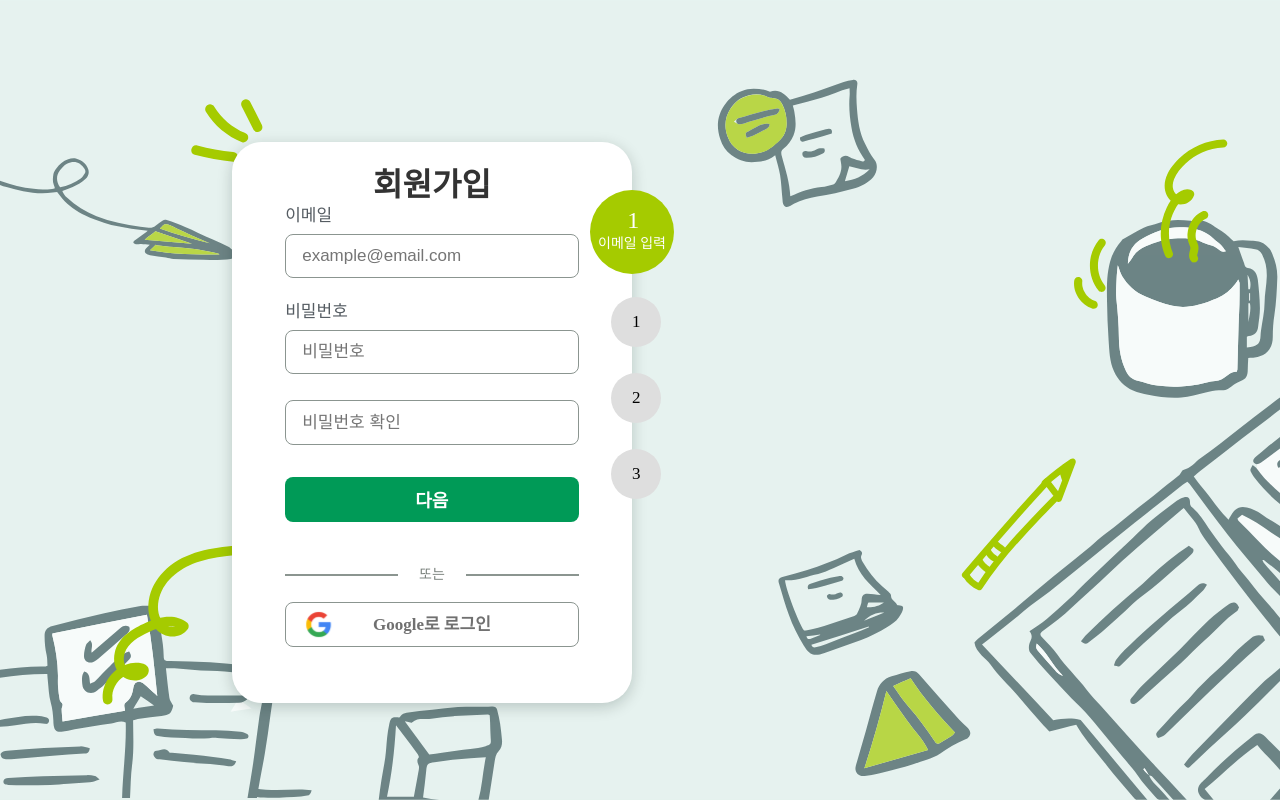
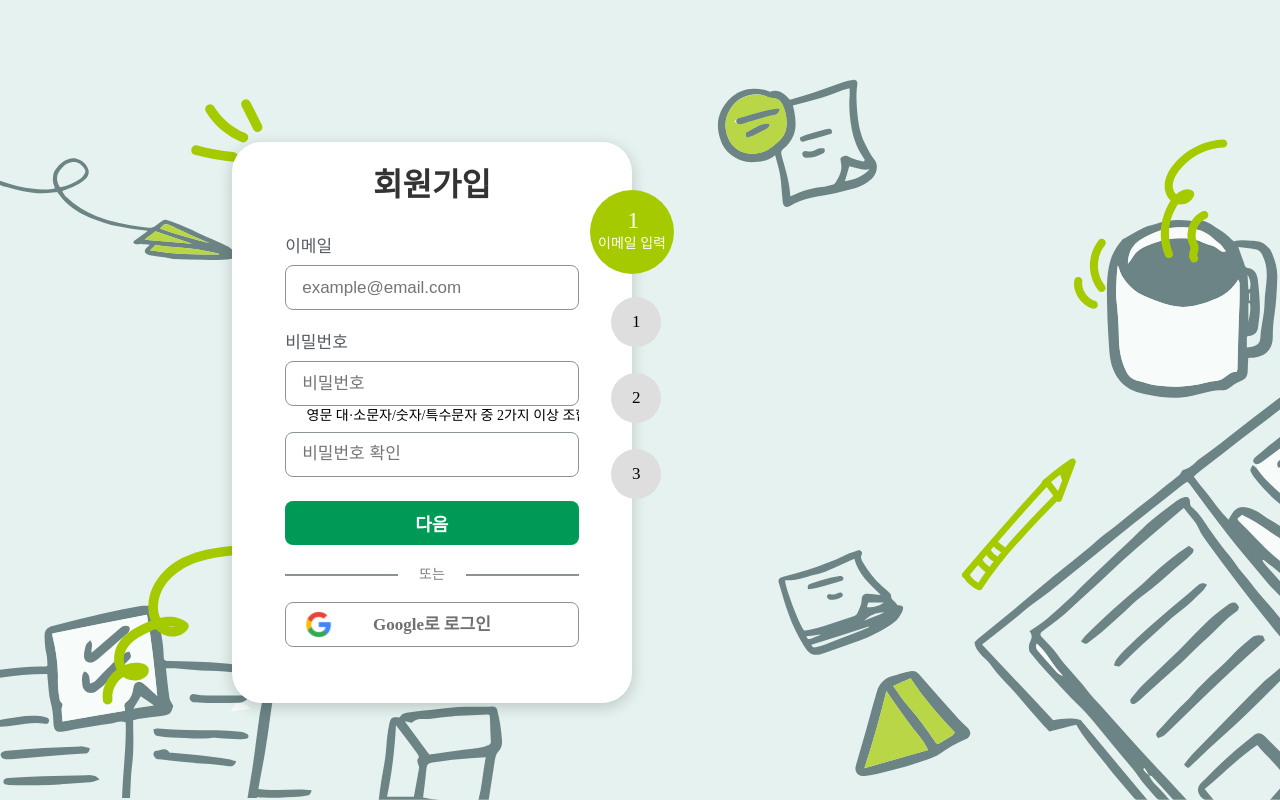
Before and after one commit to chohyundon/waffle-hyungdonless-frontEnd, a React (Vite) app: page /signup/step1 in a window 1280 px wide. Built offline with nearby package versions, Linux system fonts and the light colour scheme; no server answers; a web font is replaced by a local one.

Commit message:
Feat: 회원가입 step1에서 default 폰트 추가 및 디자인 수정(Donny: 1월 23일 00시21분)

```diff
--- a/src/components/SignUp/SignUpForm.module.css
+++ b/src/components/SignUp/SignUpForm.module.css
@@ -1,7 +1,7 @@
 .formContainer {
   left: 13.3083333%;
   width: 73.33333333%;
-  top: 11.4332893%;
+  top: 17.1%;
   height: 73.07265522%;
   display: flex;
   flex-direction: column;
@@ -12,6 +12,7 @@
   display: flex;
   flex-direction: column;
   gap: 10px;
+  position: relative;
 }
 
 .passwordInputContainer {
@@ -60,7 +61,7 @@
   border-radius: 8px;
   height: 5.5555vh;
   position: absolute;
-  top: 66.01345%;
+  top: 64.01345%;
   border: none;
   cursor: pointer;
   background-color: var(--color-main-green);
@@ -129,3 +130,13 @@
   font-size: 1.0625rem;
   color: var(--color-base-gray400);
 }
+
+.defaultFont {
+  position: absolute;
+  top: 105%;
+  padding-left: 7.27%;
+  font-size: 0.875rem;
+  white-space: nowrap;
+  width: 100%;
+  overflow: hidden;
+}
--- a/src/components/SignUp/SignUpForm.tsx
+++ b/src/components/SignUp/SignUpForm.tsx
@@ -47,6 +47,7 @@ export function SignUpForm() {
                    message: '비밀번호 길이를 8자리 이상 입력해주세요.'
                  },
                })}/>
+        {!errors.password && <span className={styles.defaultFont}>영문 대·소문자/숫자/특수문자 중 2가지 이상 조합, 8자~32자만 가능합니다..</span>}
       </div>
       {errors.password && <span className={styles.passwordError}>{errors.password.message}</span>}
       <input type='password' className={styles.passwordInputText} placeholder="비밀번호 확인"
--- a/src/components/SignUp/SignUpFormSecondStep.tsx
+++ b/src/components/SignUp/SignUpFormSecondStep.tsx
@@ -1,11 +1,12 @@
 import styles from "./SginUp.module.css";
-import {SignUpSecondForm, SignUpStep} from "../index.ts";
+import {SignUpSecondForm, SignUpStep, PhoneAuth} from "../index.ts";
 
 export function SignUpFormSecondStep() {
   return (
     <main className={styles.secondStepContainer}>
       <h1 className={styles.title}>회원가입</h1>
       <SignUpSecondForm/>
+      <PhoneAuth />
       <SignUpStep/>
     </main>
   )
--- a/src/components/SignUp/SignUpSecondForm.module.css
+++ b/src/components/SignUp/SignUpSecondForm.module.css
@@ -1,7 +1,7 @@
 .formContainer{
   left: 13.3083333%;
   width: 73.33333333%;
-  top: 11.4332893%;
+  top: 16.98%;
   height: 73.07265522%;
   display: flex;
   flex-direction: column;
@@ -10,6 +10,7 @@
 }
 
 .labelText{
+  font-size: 1.0625rem;
   color: var(--color-base-gray400);
 }
 
```
